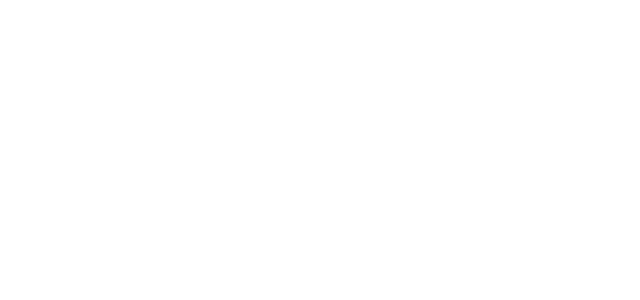
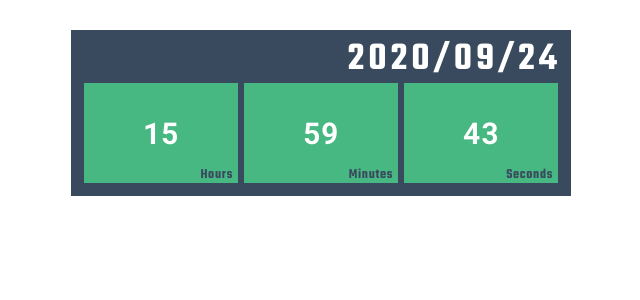
Before and after one commit to hasuke0324/clock, a Vue app: page / in a window 1280 px wide. Shown: the top 300 px of the page, without its empty margins (319-959 px from the left). Built offline with nearby package versions, Linux system fonts and the light colour scheme.

Commit message:
Update App.vue

```diff
--- a/src/App.vue
+++ b/src/App.vue
@@ -1,16 +1,39 @@
 <template>
-
-
+  <div>
+    <Clock class="clock"/>
+  </div>
 </template>
 
 
 <script>
+import Clock from "@/components/Clock"
 
-
+export default {
+  components: {
+    Clock,
+  },
+}
 </script>
 
 
+<style scoped>
+.clock {
+  width: 80%;
+  max-width: 500px;
+  margin: 30px auto;
+}
+</style>
+
 <style>
+  html {
+    font-size: 62.5%;
+  }
 
+  body {
+    margin: 0;
+  }
 
+  p {
+    margin: 0;
+  }
 </style>
```
